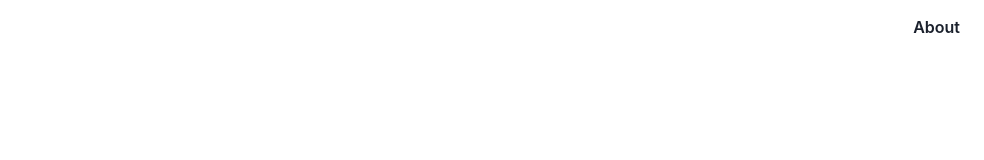
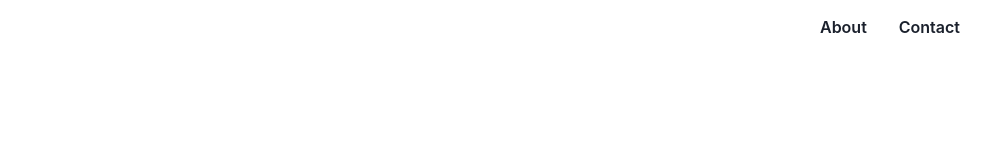
Before and after one commit to azekic/zekic, a React (Vite) app: page / in a window 1280 px wide. Shown: the top 160 px of the page, without its empty margins (296-1280 px from the left). Built offline with nearby package versions, Linux system fonts and the light colour scheme.

Commit message:
add contact button to navbar

```diff
--- a/src/components/NavigationBar.tsx
+++ b/src/components/NavigationBar.tsx
@@ -10,6 +10,9 @@ export function NavigationBar() {
       <Button as={Link} to={isRoot ? "about" : "/"} variant="ghost">
         {isRoot ? "About" : "Home"}
       </Button>
+      <Button as={Link} to="mailto:andre@zekic.ca" variant="ghost">
+        Contact
+      </Button>
     </Flex>
   );
 }
```
